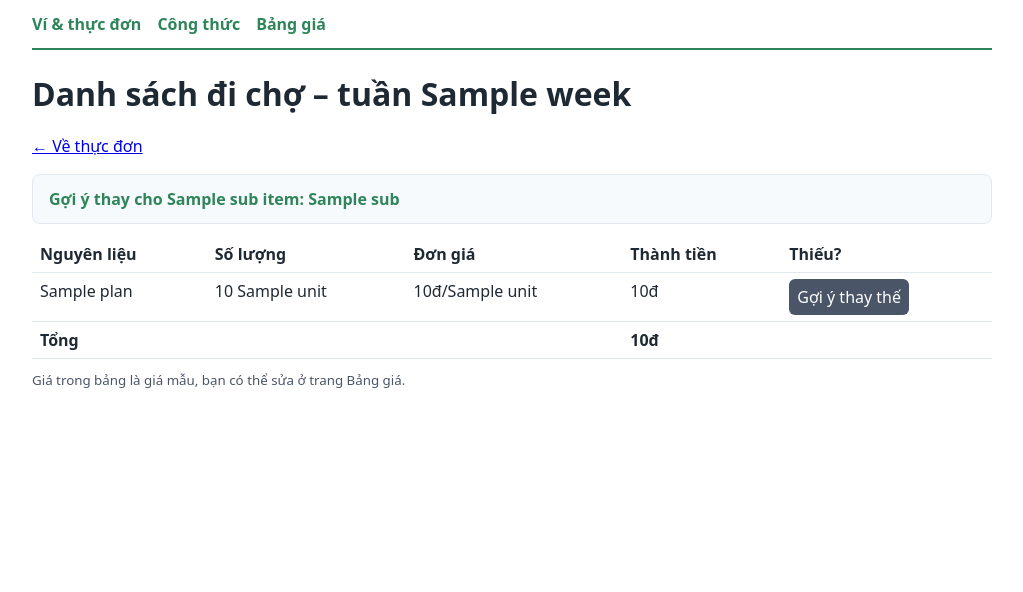
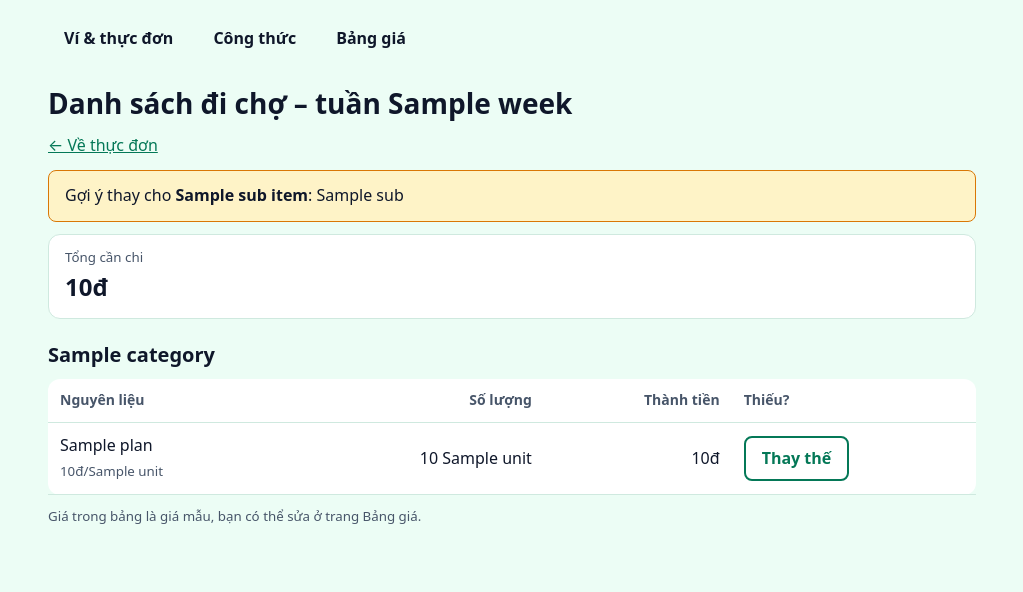
Before and after one commit to Dung2474802015692/261_72ITDS30103_2474802015692_StudentBudgetRecipes, a FastAPI app: template src/app/templates/shopping.html in a window 1280 px wide. Shown: the top 592 px of the page, without its empty margins (128-1151 px from the left). Run offline with FastAPI, Linux system fonts and the light colour scheme; the template is opened without the code that fills it: most values are stand-ins (such as "Sample title", 1, 10 or a date in 2020).

Commit message:
Redesign UI and switch Gemini model
Flat green design with dark mode, 44px touch targets, focus rings and
reduced-motion support. Shopping list grouped by category. Default model
is now gemini-flash-lite-latest because gemini-2.5-flash is closed to
new users and gemini-3.8-flash timed out.

Co-Authored-By: Claude Sonnet 5.5 <noreply@anthropic.com>

```diff
--- a/src/app/ai.py
+++ b/src/app/ai.py
@@ -12,7 +12,7 @@ def suggest_substitutes(name: str, avoid: list[str]) -> list[str]:
     key = os.getenv("GEMINI_API_KEY")
     if not key:
         raise AIError("GEMINI_API_KEY is not set")
-    model = os.getenv("GEMINI_MODEL", "gemini-2.5-flash")
+    model = os.getenv("GEMINI_MODEL", "gemini-flash-lite-latest")
     prompt = (
         f"Gợi ý tối đa 3 nguyên liệu rẻ, dễ mua ở siêu thị Việt Nam để thay thế '{name}' khi nấu ăn. "
         f"Không dùng: {', '.join(avoid) or 'không có'}. "
--- a/src/app/templates/base.html
+++ b/src/app/templates/base.html
@@ -5,33 +5,84 @@
   <meta name="viewport" content="width=device-width, initial-scale=1">
   <title>Student Budget Recipes</title>
   <style>
-    body { font: 16px/1.5 system-ui, sans-serif; max-width: 960px; margin: 0 auto; padding: 0 16px 48px; color: #1f2933; }
-    nav { display: flex; gap: 16px; padding: 12px 0; border-bottom: 2px solid #2f855a; margin-bottom: 16px; }
-    nav a { color: #2f855a; font-weight: 600; text-decoration: none; }
-    h1, h2 { margin: 20px 0 8px; }
-    table { border-collapse: collapse; width: 100%; margin: 8px 0; }
-    th, td { border-bottom: 1px solid #e2e8f0; padding: 6px 8px; text-align: left; vertical-align: top; }
-    section { background: #f7fafc; border: 1px solid #e2e8f0; border-radius: 8px; padding: 12px 16px; margin: 12px 0; }
-    label { display: block; margin: 6px 0; }
-    input, select, textarea, button { font: inherit; padding: 6px 8px; }
-    button { background: #2f855a; color: #fff; border: 0; border-radius: 6px; cursor: pointer; }
-    button.secondary { background: #4a5568; }
-    button.danger { background: #c53030; }
-    .error { background: #fed7d7; border: 1px solid #c53030; padding: 8px 12px; border-radius: 6px; }
-    .warn { background: #fefcbf; border: 1px solid #d69e2e; padding: 8px 12px; border-radius: 6px; }
-    .ok { color: #2f855a; font-weight: 600; }
-    .bad { color: #c53030; font-weight: 600; }
+    /* Flat design, fresh green + food amber. System fonts so it works fully offline. */
+    :root {
+      --bg: #ecfdf5; --card: #ffffff; --fg: #0f172a; --muted: #475569; --border: #cfe9df;
+      --primary: #047857; --on-primary: #ffffff; --accent: #b45309; --danger: #b91c1c;
+      --ok: #047857; --warn-bg: #fef3c7; --warn-border: #d97706; --err-bg: #fee2e2;
+      --track: #d1e7dd; --r: 12px;
+    }
+    @media (prefers-color-scheme: dark) {
+      :root {
+        --bg: #0b1f18; --card: #12302a; --fg: #ecfdf5; --muted: #a7c4b8; --border: #24493e;
+        --primary: #34d399; --on-primary: #052e22; --accent: #fbbf24; --danger: #fca5a5;
+        --ok: #34d399; --warn-bg: #3b2f0b; --warn-border: #fbbf24; --err-bg: #4a1d1d;
+        --track: #24493e;
+      }
+    }
+    * { box-sizing: border-box; }
+    body { margin: 0; background: var(--bg); color: var(--fg);
+      font: 16px/1.6 "Nunito Sans", system-ui, -apple-system, "Segoe UI", sans-serif; }
+    .wrap { max-width: 960px; margin: 0 auto; padding: 0 16px 56px; }
+    .skip { position: absolute; left: -999px; background: var(--primary); color: var(--on-primary); padding: 8px 12px; }
+    .skip:focus { left: 8px; top: 8px; z-index: 10; }
+    nav { display: flex; flex-wrap: wrap; gap: 8px; padding: 16px 0; }
+    nav a { color: var(--fg); text-decoration: none; font-weight: 700; padding: 10px 16px; border-radius: 999px; min-height: 44px; display: inline-flex; align-items: center; }
+    nav a:hover { background: var(--track); }
+    nav a[aria-current="page"] { background: var(--primary); color: var(--on-primary); }
+    h1 { font-size: 1.75rem; margin: 8px 0 12px; line-height: 1.25; }
+    h2 { font-size: 1.25rem; margin: 0 0 8px; }
+    p { margin: 8px 0; }
+    a { color: var(--primary); }
+    .card { background: var(--card); border: 1px solid var(--border); border-radius: var(--r); padding: 16px; margin: 16px 0; }
+    .grid { display: grid; gap: 12px; grid-template-columns: repeat(auto-fit, minmax(180px, 1fr)); }
+    .stat { background: var(--card); border: 1px solid var(--border); border-radius: var(--r); padding: 12px 16px; }
+    .stat small { display: block; }
+    .stat strong { font-size: 1.5rem; font-variant-numeric: tabular-nums; }
+    .balance { display: flex; align-items: center; gap: 16px; }
+    .balance svg { width: 40px; height: 40px; flex: none; color: var(--primary); }
+    .balance strong { font-size: 2rem; color: var(--ok); font-variant-numeric: tabular-nums; }
+    label { display: block; margin: 10px 0; font-weight: 600; }
+    input, select, textarea { display: block; width: 100%; max-width: 420px; margin-top: 4px; font: inherit; color: inherit;
+      background: var(--card); border: 1px solid var(--muted); border-radius: 8px; padding: 10px 12px; min-height: 44px; }
+    td input { max-width: 140px; margin: 0; }
+    textarea { max-width: 560px; }
+    button, .btn { font: inherit; font-weight: 700; background: var(--primary); color: var(--on-primary); border: 2px solid var(--primary);
+      border-radius: 8px; padding: 8px 16px; min-height: 44px; cursor: pointer; transition: opacity .15s; white-space: nowrap; }
+    button:hover { opacity: .88; }
+    button.secondary { background: transparent; color: var(--primary); }
+    button.danger { background: transparent; color: var(--danger); border-color: var(--danger); }
+    :focus-visible { outline: 3px solid var(--accent); outline-offset: 2px; }
+    .table-wrap { overflow-x: auto; }
+    table { border-collapse: collapse; width: 100%; background: var(--card); border-radius: var(--r); }
+    th, td { border-bottom: 1px solid var(--border); padding: 10px 12px; text-align: left; vertical-align: middle; }
+    th { color: var(--muted); font-size: .875rem; }
+    td.num, th.num { text-align: right; font-variant-numeric: tabular-nums; }
+    .error, .warn { border-radius: 8px; padding: 12px 16px; margin: 12px 0; border: 1px solid; }
+    .error { background: var(--err-bg); border-color: var(--danger); }
+    .warn { background: var(--warn-bg); border-color: var(--warn-border); }
+    .ok { color: var(--ok); font-weight: 700; }
+    .bad { color: var(--danger); font-weight: 700; }
+    .meter { height: 10px; background: var(--track); border-radius: 999px; overflow: hidden; margin: 8px 0; }
+    .meter span { display: block; height: 100%; background: var(--primary); }
+    .meter.over span { background: var(--danger); }
     form.inline { display: inline; }
-    small { color: #4a5568; }
+    small, .muted { color: var(--muted); }
+    @media (prefers-reduced-motion: reduce) { * { transition: none !important; } }
   </style>
 </head>
 <body>
-  <nav>
-    <a href="/">Ví &amp; thực đơn</a>
-    <a href="/recipes">Công thức</a>
-    <a href="/prices">Bảng giá</a>
-  </nav>
-  {% if error %}<p class="error" role="alert">{{ error }}</p>{% endif %}
-  {% block body %}{% endblock %}
+  <a class="skip" href="#main">Bỏ qua điều hướng</a>
+  <div class="wrap">
+    <nav aria-label="Chính">
+      {% for href, label in (("/", "Ví & thực đơn"), ("/recipes", "Công thức"), ("/prices", "Bảng giá")) %}
+      <a href="{{ href }}" {% if request.url.path == href or (href != "/" and request.url.path.startswith(href)) %}aria-current="page"{% endif %}>{{ label }}</a>
+      {% endfor %}
+    </nav>
+    <main id="main">
+      {% if error %}<p class="error" role="alert">{{ error }}</p>{% endif %}
+      {% block body %}{% endblock %}
+    </main>
+  </div>
 </body>
 </html>
--- a/src/app/templates/prices.html
+++ b/src/app/templates/prices.html
@@ -3,7 +3,7 @@
 <h1>Bảng giá siêu thị</h1>
 <p class="warn">Đây là <strong>giá mẫu</strong> nhập tay, không phải giá thật của siêu thị. Sửa giá ở đây, thực đơn sẽ tính lại ngay.</p>
 
-<section>
+<section class="card">
   <h2>Thêm sản phẩm</h2>
   <form method="post" action="/prices">
     <label>Tên <input name="name" required></label>
@@ -14,8 +14,9 @@
   </form>
 </section>
 
+<div class="table-wrap">
 <table>
-  <tr><th>Nhóm</th><th>Sản phẩm</th><th>Đơn vị</th><th>Giá (đ)</th><th></th></tr>
+  <tr><th>Nhóm</th><th>Sản phẩm</th><th>Đơn vị</th><th class="num">Giá (đ)</th><th></th></tr>
   {% for item in items %}
   <tr>
     <td>{{ item.category }}</td>
@@ -29,4 +30,5 @@
   </tr>
   {% endfor %}
 </table>
+</div>
 {% endblock %}
--- a/src/app/templates/shopping.html
+++ b/src/app/templates/shopping.html
@@ -9,33 +9,40 @@
 </p>
 
 {% if sub_item %}
+  <div role="status">
   {% if subs %}
-  <section class="ok">Gợi ý thay cho <strong>{{ sub_item.name }}</strong>: {{ subs|join(", ") }}</section>
+  <p class="warn">Gợi ý thay cho <strong>{{ sub_item.name }}</strong>: {{ subs|join(", ") }}</p>
   {% elif subs is none %}
-  <section class="warn">Gợi ý thay thế tạm thời không khả dụng. Danh sách đi chợ bên dưới vẫn dùng bình thường.</section>
+  <p class="warn">Gợi ý thay thế tạm thời không khả dụng. Danh sách đi chợ bên dưới vẫn dùng bình thường.</p>
   {% else %}
-  <section class="warn">Không có gợi ý phù hợp cho {{ sub_item.name }}.</section>
+  <p class="warn">Không có gợi ý phù hợp cho {{ sub_item.name }}.</p>
   {% endif %}
+  </div>
 {% endif %}
 
+<div class="stat"><small>Tổng cần chi</small><strong>{{ total|vnd }}</strong></div>
+
+{% for category, group in rows|groupby("0.category") %}
+<h2 style="margin-top:20px">{{ category|capitalize or "Khác" }}</h2>
+<div class="table-wrap">
 <table>
-  <tr><th>Nguyên liệu</th><th>Số lượng</th><th>Đơn giá</th><th>Thành tiền</th><th>Thiếu?</th></tr>
-  {% for item, qty, cost in rows %}
+  <tr><th>Nguyên liệu</th><th class="num">Số lượng</th><th class="num">Thành tiền</th><th>Thiếu?</th></tr>
+  {% for item, qty, cost in group %}
   <tr>
-    <td>{{ item.name }}</td>
-    <td>{{ qty }} {{ item.unit }}</td>
-    <td>{{ item.price|vnd }}/{{ item.unit }}</td>
-    <td>{{ cost|vnd }}</td>
+    <td>{{ item.name }}<br><small>{{ item.price|vnd }}/{{ item.unit }}</small></td>
+    <td class="num">{{ qty }} {{ item.unit }}</td>
+    <td class="num">{{ cost|vnd }}</td>
     <td>
       <form method="post" action="/shopping/{{ plan.id }}/substitute">
         <input type="hidden" name="item_id" value="{{ item.id }}">
         {% if week %}<input type="hidden" name="week" value="{{ week }}">{% endif %}
-        <button class="secondary">Gợi ý thay thế</button>
+        <button class="secondary" aria-label="Gợi ý thay thế cho {{ item.name }}">Thay thế</button>
       </form>
     </td>
   </tr>
   {% endfor %}
-  <tr><th colspan="3">Tổng</th><th colspan="2">{{ total|vnd }}</th></tr>
 </table>
-<small>Giá trong bảng là giá mẫu, bạn có thể sửa ở trang Bảng giá.</small>
+</div>
+{% endfor %}
+<p><small>Giá trong bảng là giá mẫu, bạn có thể sửa ở trang Bảng giá.</small></p>
 {% endblock %}
```
Also changed, not shown: src/app/templates/home.html (+26 -14 lines), src/app/templates/plan.html (+21 -10 lines), src/app/templates/recipes.html (+5 -3 lines), 2 other files.
